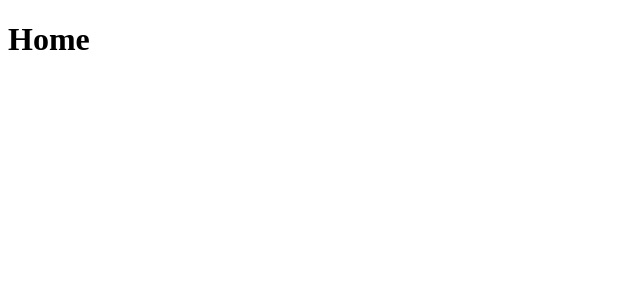
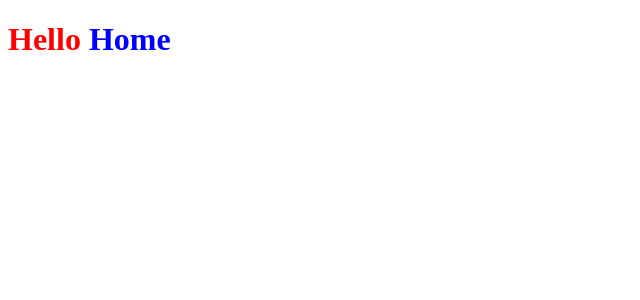
Before and after one commit to lucca-rodrigues/Ignews-NextJS, a Next.js app: page / in a window 1280 px wide. Shown: the top 300 px of the page, without its empty margins (0-640 px from the left). Built offline with nearby package versions, Linux system fonts and the light colour scheme.

Commit message:
create _document

```diff
--- a/package.json
+++ b/package.json
@@ -10,7 +10,8 @@
   "dependencies": {
     "next": "10.2.3",
     "react": "17.0.2",
-    "react-dom": "17.0.2"
+    "react-dom": "17.0.2",
+    "sass": "^1.34.0"
   },
   "devDependencies": {
     "@types/node": "^15.6.1",
--- a/src/pages/_app.tsx
+++ b/src/pages/_app.tsx
@@ -1,4 +1,5 @@
-function MyApp({ Component, pageProps }) {
+import { AppProps } from 'next/app'
+function MyApp({ Component, pageProps }: AppProps) {
   return <Component {...pageProps} />
 }
 
--- /dev/null
+++ b/src/pages/_document.tsx
@@ -0,0 +1,17 @@
+import Document, { Head, Html, Main, NextScript } from 'next/document'
+
+export default class MyDocument extends Document {
+    render() {
+        return (
+            <Html>
+                <Head>
+                    <title>Ig.news</title>
+                </Head>
+                <body>
+                    <Main />
+                    <NextScript />
+                </body>
+            </Html>
+        )
+    }
+}
--- a/src/pages/index.tsx
+++ b/src/pages/index.tsx
@@ -1,3 +1,5 @@
+import styles from '../styles/home.module.scss';
+
 export default function Home() {
-  return <h1>Home</h1>
+  return <h1 className={styles.title}>Hello <span>Home</span></h1>
 }
--- /dev/null
+++ b/src/styles/home.module.scss
@@ -0,0 +1,7 @@
+.title {
+    color: red;
+
+    span {
+        color: blue;
+    }
+}
```
Also changed, not shown: tsconfig.json (added, +29 -0 lines), next-env.d.ts (added), 1 other file (tests, documents, lock files or other folders).
